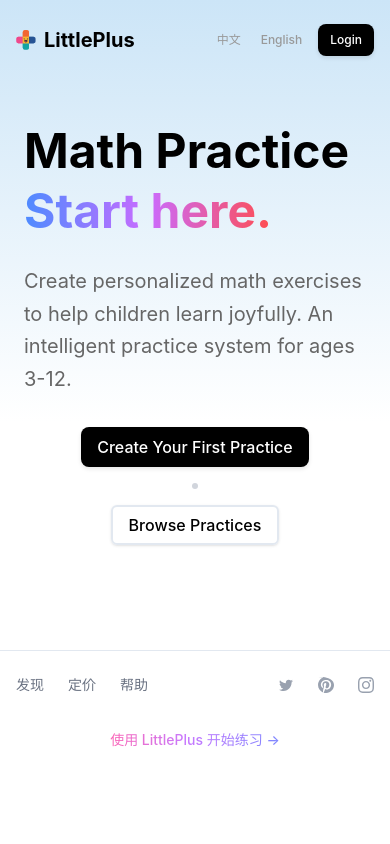
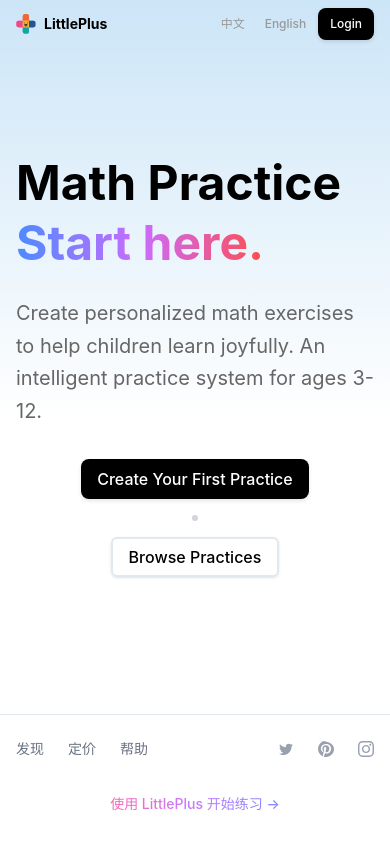
Before and after one commit to million-dollar-projects/mumskids, a Next.js app: page /en in a window 390 px wide. Built offline with nearby package versions, Linux system fonts and the light colour scheme; no server answers.

Commit message:
头部调整

```diff
--- a/src/app/[locale]/page.tsx
+++ b/src/app/[locale]/page.tsx
@@ -60,8 +60,8 @@ export default function HomePage({ params }: PageProps) {
       <Header locale={locale} variant="landing" isFixed={true} />
 
       {/* 主要内容 */}
-      <main className="px-6 pt-20">
-        <div className="max-w-4xl mx-auto">
+      <main className=" pt-20">
+        <div className="max-w-4xl mx-auto px-4 sm:px-6 lg:px-8 py-8">
           <div className="grid lg:grid-cols-2 gap-12 items-center min-h-[60vh] sm:min-h-[80vh]">
             {/* 左侧内容 */}
             <div className="space-y-8">
--- a/src/components/layout/header.tsx
+++ b/src/components/layout/header.tsx
@@ -58,13 +58,13 @@ export function Header({ locale, variant = 'authenticated', backgroundClass = 'b
   if (variant === 'landing') {
     return (
       <header className={`transition-all duration-300 ${isFixed ? 'fixed top-0 left-0 right-0 z-50' : ''} ${isFixed && isScrolled ? 'bg-white/20 backdrop-blur-sm' : ''}`} style={isFixed ? { paddingTop: 'env(safe-area-inset-top)' } : {}}>
-        <div className="pt-6 pb-2 sm:py-2 px-4 sm:px-0">
-          <div className="max-w-4xl mx-auto flex justify-between items-center">
-            <Link href={`/${locale}`} className="text-xl sm:text-2xl font-bold text-primary-black flex items-center gap-2 hover:opacity-80 transition-opacity">
+        <div className="max-w-4xl mx-auto px-4 sm:px-6 lg:px-8">
+          <div className="flex items-center justify-between h-12">
+            <Link href={`/${locale}`} className="text-sm font-bold text-primary-black flex items-center space-x-2 hover:opacity-80 transition-opacity">
               <Image src="/images/plus.png" alt="Plus" width={20} height={20} className="w-5 h-5 transition-transform duration-300 hover:rotate-180" />
               <span>{t.landing.brand}</span>
             </Link>
-            <div className="flex items-center gap-2 sm:gap-4">
+            <div className="flex items-center space-x-1 sm:space-x-2">
               {/* 语言切换 */}
               <div className="flex gap-1 sm:gap-2">
                 <Link href="/zh">
@@ -102,10 +102,9 @@ export function Header({ locale, variant = 'authenticated', backgroundClass = 'b
       <header className={`${backgroundClass} transition-colors duration-500 ${isFixed ? 'fixed top-0 left-0 right-0 z-50' : ''}`}>
         <div className="max-w-4xl mx-auto px-4 sm:px-6 lg:px-8">
           <div className="flex items-center justify-between h-16">
-            <div className="flex items-center space-x-8">
-              <div className="flex-shrink-0">
-
-              </div>
+            <div className="flex items-center space-x-2">
+              <div className="w-5 h-5 bg-gray-200 rounded animate-pulse"></div>
+              <div className="w-20 h-4 bg-gray-200 rounded animate-pulse"></div>
             </div>
           </div>
         </div>
@@ -118,10 +117,10 @@ export function Header({ locale, variant = 'authenticated', backgroundClass = 'b
     return (
       <header className={`${backgroundClass} transition-colors duration-500 ${isFixed ? 'fixed top-0 left-0 right-0 z-50' : 'relative'}`}>
         <div className="max-w-4xl mx-auto px-4 sm:px-6 lg:px-8">
-          <div className="flex items-center h-16">
+          <div className="flex items-center justify-between h-16">
             {/* Left section with navigation */}
-            <nav className="flex space-x-4">
-              <Link href={`/${locale}`} className="flex items-center space-x-2 text-sm/5 text-gray-900 font-bold cursor-pointer">
+            <nav className="flex items-center">
+              <Link href={`/${locale}`} className="flex items-center space-x-2 text-sm font-bold text-gray-900 cursor-pointer">
                 <Image
                   src="/images/plus.png"
                   alt="Plus"
@@ -132,11 +131,9 @@ export function Header({ locale, variant = 'authenticated', backgroundClass = 'b
                 <span>LittlePlus</span>
               </Link>
             </nav>
-          </div>
-        </div>
 
-        {/* Right section - positioned absolutely to the right */}
-        <div className="absolute right-4 sm:right-6 lg:right-8 top-0 h-16 flex items-center space-x-1 sm:space-x-2">
+            {/* Right section */}
+            <div className="flex items-center space-x-1 sm:space-x-2">
               <Link href={`/${locale}/discover`}>
                 <button className="text-gray-700 hover:text-gray-900 font-medium text-xs sm:text-sm cursor-pointer px-2 sm:px-3 py-1 rounded-md hover:bg-gray-100 transition-colors">
                   <span className="hidden sm:inline">发现</span>
@@ -192,6 +189,8 @@ export function Header({ locale, variant = 'authenticated', backgroundClass = 'b
 
               <UserAvatarDropdown user={user} />
             </div>
+          </div>
+        </div>
       </header>
     );
   }
```
Lines whose indentation alone changed are shown as unchanged.
